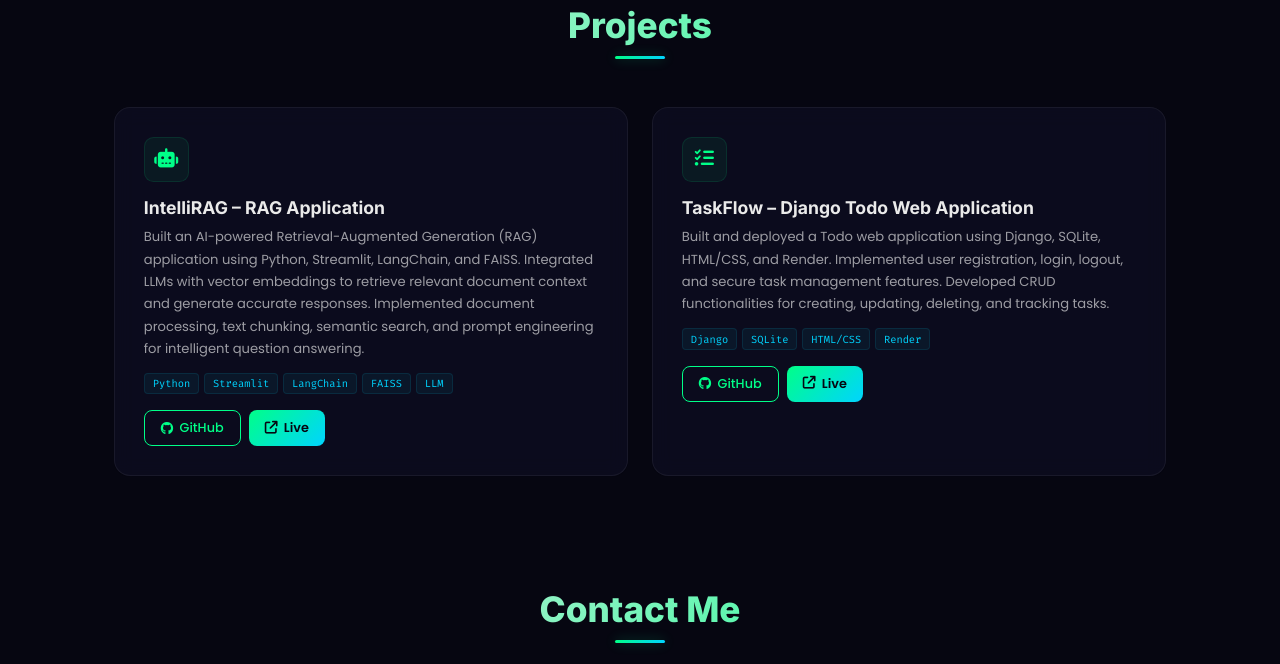
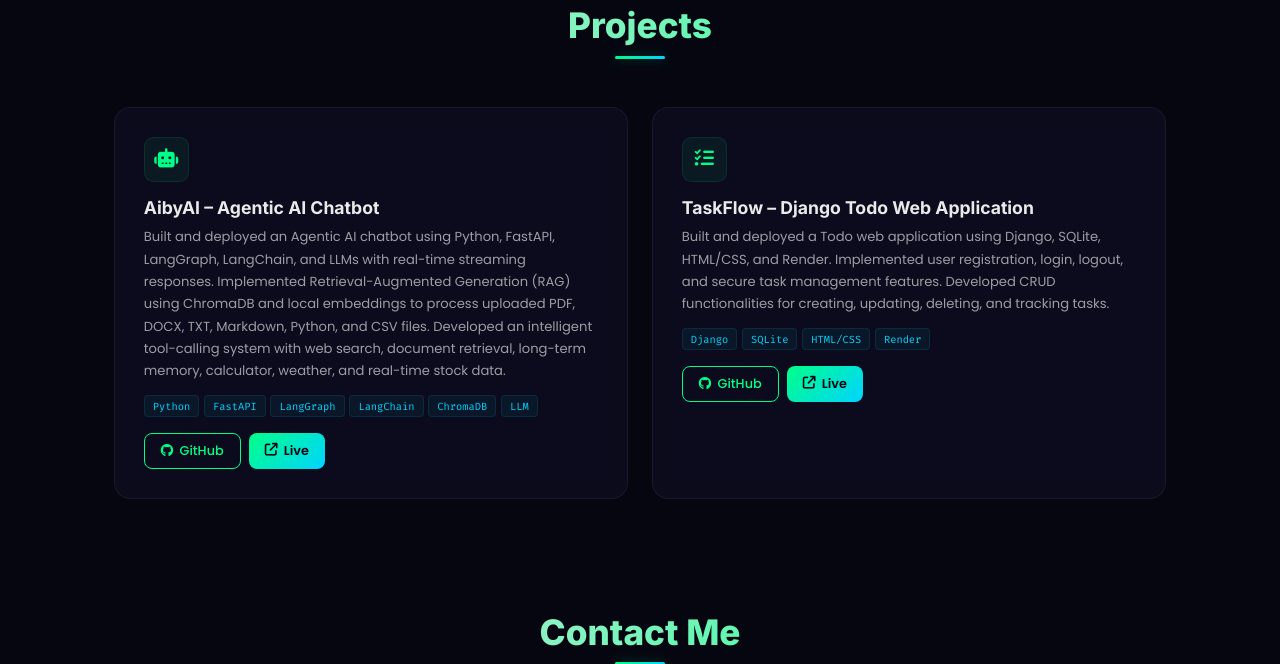
Before and after one commit to Abdulla1202/My-Portfolio-Porject, a Django app: template portfolio/Base/templates/home.html in a window 1280 px wide. Shown: the part 3001-3665 px from the top of the page. Run offline with Django 3.2, Linux system fonts and the light colour scheme; the template is opened without the code that fills it, so the values that code supplies are empty.

Commit message:
Update project: Replace IntelliRAG with AibyAI

```diff
--- a/portfolio/Base/templates/home.html
+++ b/portfolio/Base/templates/home.html
@@ -232,14 +232,14 @@
         <div class="projects-container">
             <div class="project-card scroll-animate">
                 <div class="project-icon"><i class="fa-solid fa-robot"></i></div>
-                <h3>IntelliRAG – RAG Application</h3>
-                <p>Built an AI-powered Retrieval-Augmented Generation (RAG) application using Python, Streamlit, LangChain, and FAISS. Integrated LLMs with vector embeddings to retrieve relevant document context and generate accurate responses. Implemented document processing, text chunking, semantic search, and prompt engineering for intelligent question answering.</p>
+                <h3>AibyAI – Agentic AI Chatbot</h3>
+                <p>Built and deployed an Agentic AI chatbot using Python, FastAPI, LangGraph, LangChain, and LLMs with real-time streaming responses. Implemented Retrieval-Augmented Generation (RAG) using ChromaDB and local embeddings to process uploaded PDF, DOCX, TXT, Markdown, Python, and CSV files. Developed an intelligent tool-calling system with web search, document retrieval, long-term memory, calculator, weather, and real-time stock data.</p>
                 <div class="project-tags">
-                    <span>Python</span><span>Streamlit</span><span>LangChain</span><span>FAISS</span><span>LLM</span>
+                    <span>Python</span><span>FastAPI</span><span>LangGraph</span><span>LangChain</span><span>ChromaDB</span><span>LLM</span>
                 </div>
                 <div class="project-links">
-                    <a href="https://github.com/Abdulla1202/IntelliRAG-" target="_blank" class="btn btn-sm"><i class="fa-brands fa-github"></i> GitHub</a>
-                    <a href="https://intellirag1.onrender.com/" target="_blank" class="btn btn-primary btn-sm"><i class="fa-solid fa-arrow-up-right-from-square"></i> Live</a>
+                    <a href="https://github.com/Abdulla1202/AibyGTP" target="_blank" class="btn btn-sm"><i class="fa-brands fa-github"></i> GitHub</a>
+                    <a href="https://aibygtp.onrender.com/" target="_blank" class="btn btn-primary btn-sm"><i class="fa-solid fa-arrow-up-right-from-square"></i> Live</a>
                 </div>
             </div>
             <div class="project-card scroll-animate">
```
